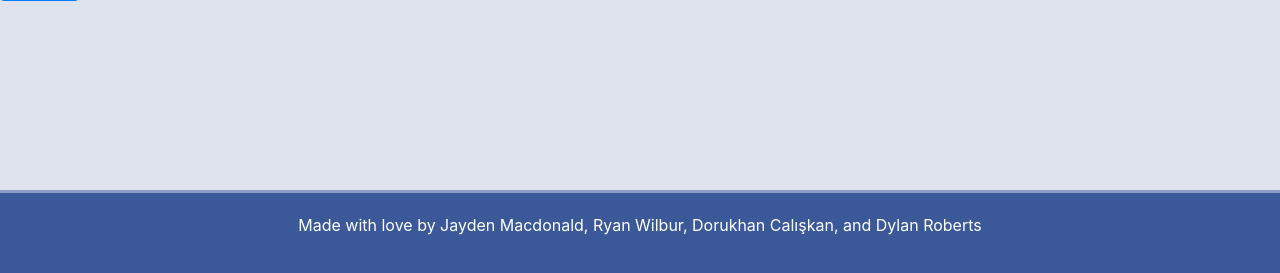
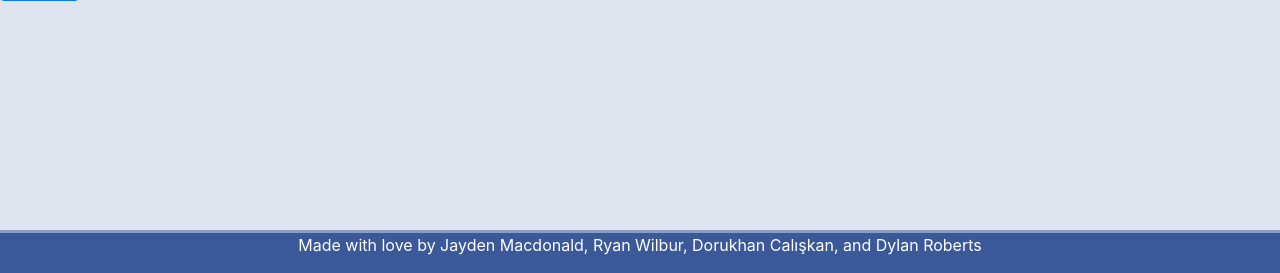
Before and after one commit to jy477274/GroupProjectDB, a PHP site: page /PHP/searchUser.php in a window 1280 px wide. Shown: the part 527-800 px from the top of the page. Run offline with PHP 8.4, Linux system fonts and the light colour scheme; some libraries are stand-ins or nearby versions.

Commit message:
more changes to footer

```diff
--- a/searchUser.php
+++ b/searchUser.php
@@ -60,13 +60,11 @@
 
             }
             footer{
-                position:absolute;
-                bottom: 0;
+                position:fixed;
+                bottom: 0px;
+                left: 0px;
                 width: 100%;
-                hight:60px;
-                padding-top: 40px;
-                padding:20px;
-                margin-top: 20px;
+                hight:30px;
                 color: #ffffff;
                 background-color:#3b5998;
                 border-top:  #8b9dc3 3px solid;
```
